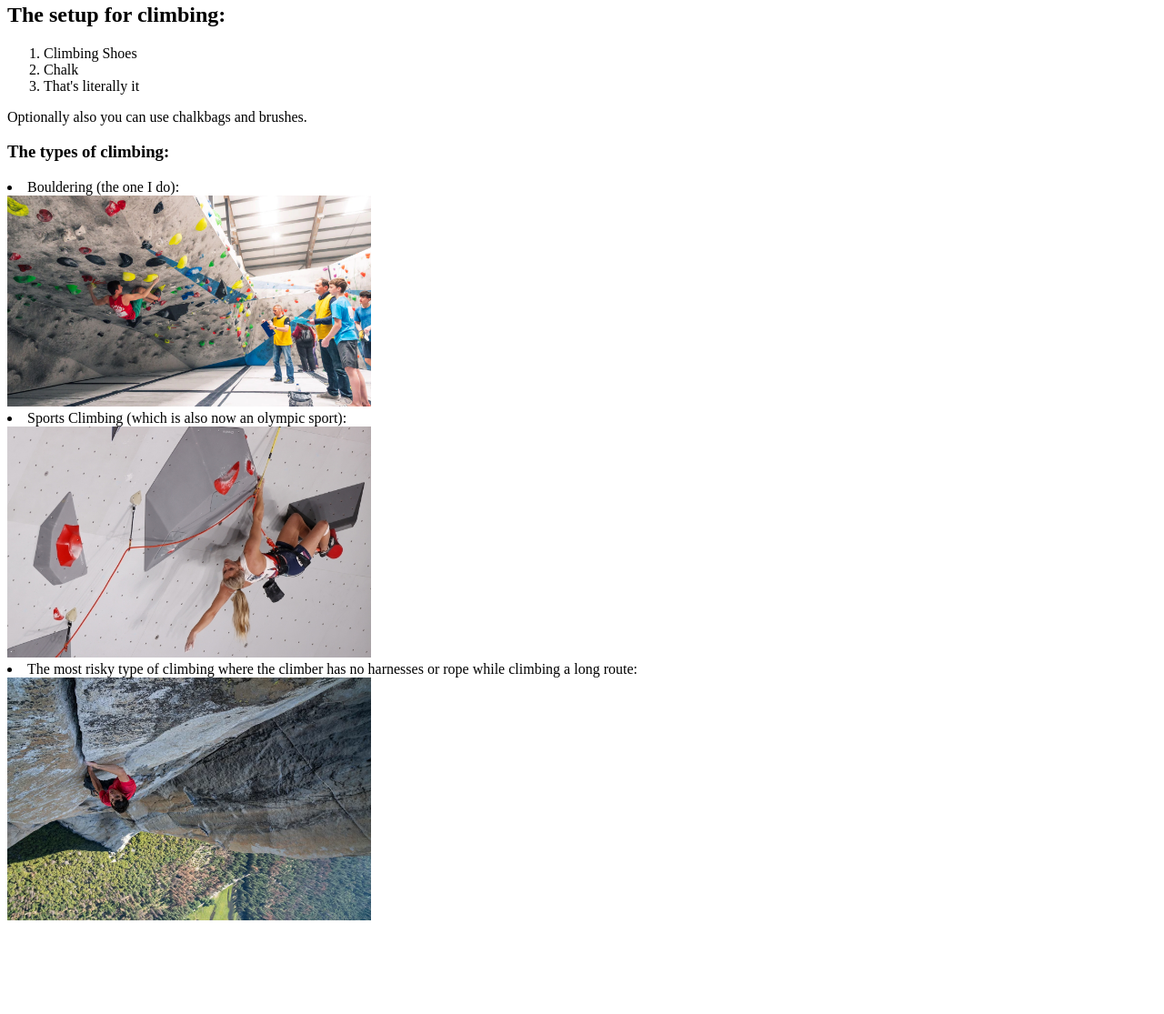
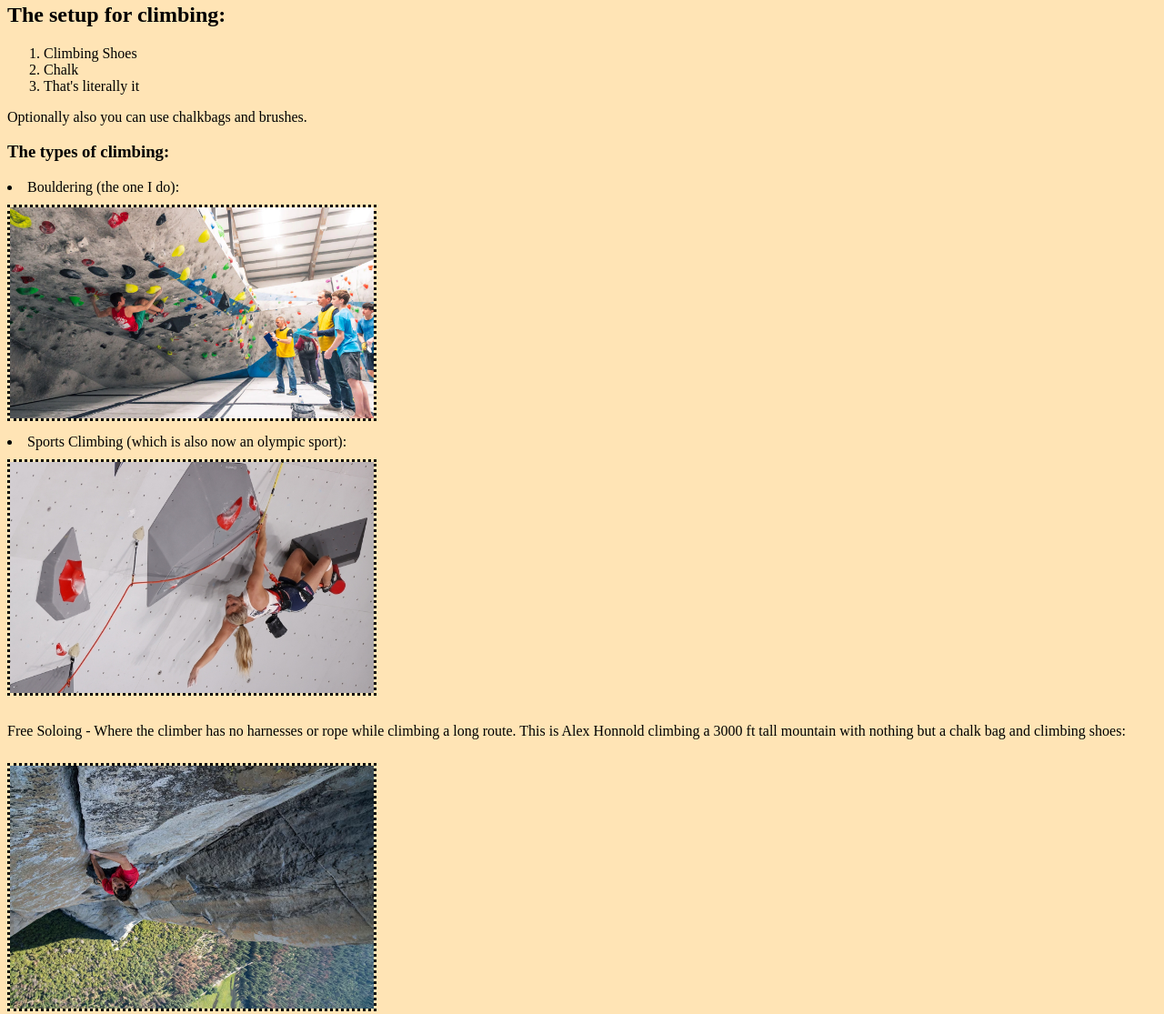
Before and after one commit to ezkl123/html-practice, a plain HTML site: page index.html in a window 1280 px wide. Shown: the part 282-1397 px from the top of the page at 91% size. Before the commit the page ends 1306 px from the top, so only its background shows below. Drawn offline with Linux system fonts and the light colour scheme.

Commit message:
added bg colour, made images more presentable, couldnt get border colour to work.

```diff
--- a/index.html
+++ b/index.html
@@ -46,7 +46,7 @@
             src = "./sports-climbing-stock-img.jpg"
             alt = "highly technical roped route"
         >
-        <li>The most risky type of climbing where the climber has no harnesses or rope while climbing a long route:</li>
+        <p>Free Soloing - Where the climber has no harnesses or rope while climbing a long route. This is Alex Honnold climbing a 3000 ft tall mountain with nothing but a chalk bag and climbing shoes:</p>
         <img
             src = "./free-solo-stock-img.avif"
             alt = "Alex Honnold climbing a 3000 ft tall mountain with no ropes."
--- a/stylings1.css
+++ b/stylings1.css
@@ -1,9 +1,9 @@
-img {
-    width : 400px;
+* {
+    background-color: moccasin;
 }
+
 #sports-climbing-stock-img.jpg {
     border-color: aqua;
-
 }
 #free-solo-stock-img.avf {
     border-color: red;
@@ -11,3 +11,10 @@ img {
 #bouldering-stock-img.webp {
     border-color: yellow;
 }
+
+img {
+    width : 400px;
+    border-style: dotted;
+    margin-top: 10px;
+    margin-bottom: 10px;
+}
```
